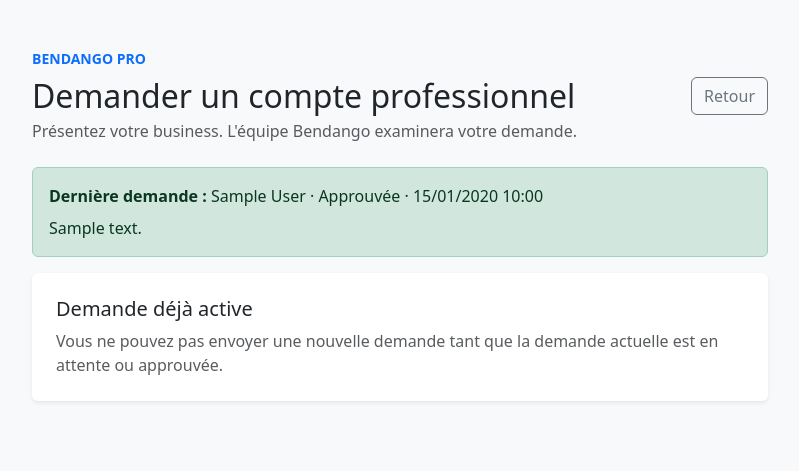
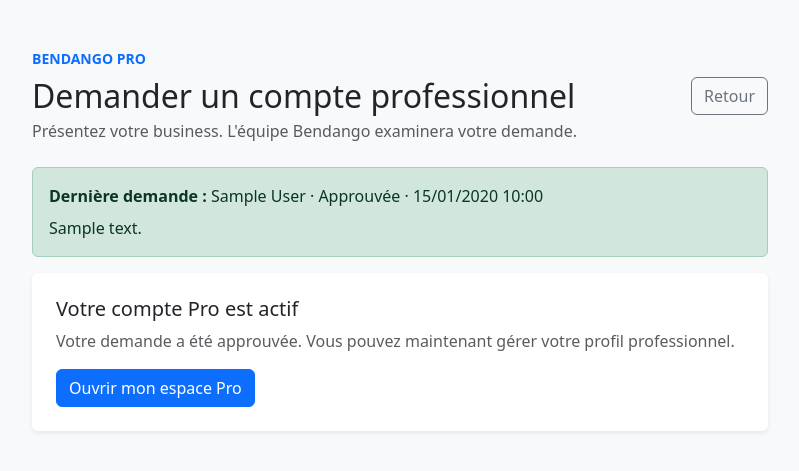
Before and after one commit to kembo-dev/bendango, a Django app: page /account/pro-request/ in a window 1280 px wide. Shown: the top 471 px of the page, without its empty margins (240-1039 px from the left). Run offline with Django 5.2, Linux system fonts and the light colour scheme; a user stored in the database is signed in; tables that the repository leaves empty hold one stand-in row (values such as "Sample post"); parts of the project's set-up code (start-up, migrations or seed data) failed here and were passed over.

Commit message:
ux: link approved Pro requests to professional dashboard

```diff
--- a/tracker/templates/tracker/business_account_request.html
+++ b/tracker/templates/tracker/business_account_request.html
@@ -32,8 +32,14 @@
     {% if blocking_request %}
     <div class="card border-0 shadow-sm">
         <div class="card-body p-4">
-            <h2 class="h5">Demande déjà active</h2>
-            <p class="text-muted mb-0">Vous ne pouvez pas envoyer une nouvelle demande tant que la demande actuelle est en attente ou approuvée.</p>
+            {% if blocking_request.status == 'approved' %}
+            <h2 class="h5">Votre compte Pro est actif</h2>
+            <p class="text-muted">Votre demande a été approuvée. Vous pouvez maintenant gérer votre profil professionnel.</p>
+            <a href="{% url 'pro_dashboard' %}" class="btn btn-primary">Ouvrir mon espace Pro</a>
+            {% else %}
+            <h2 class="h5">Demande en cours d'examen</h2>
+            <p class="text-muted mb-0">Vous ne pouvez pas envoyer une nouvelle demande tant que la demande actuelle est en attente.</p>
+            {% endif %}
         </div>
     </div>
     {% else %}
```
